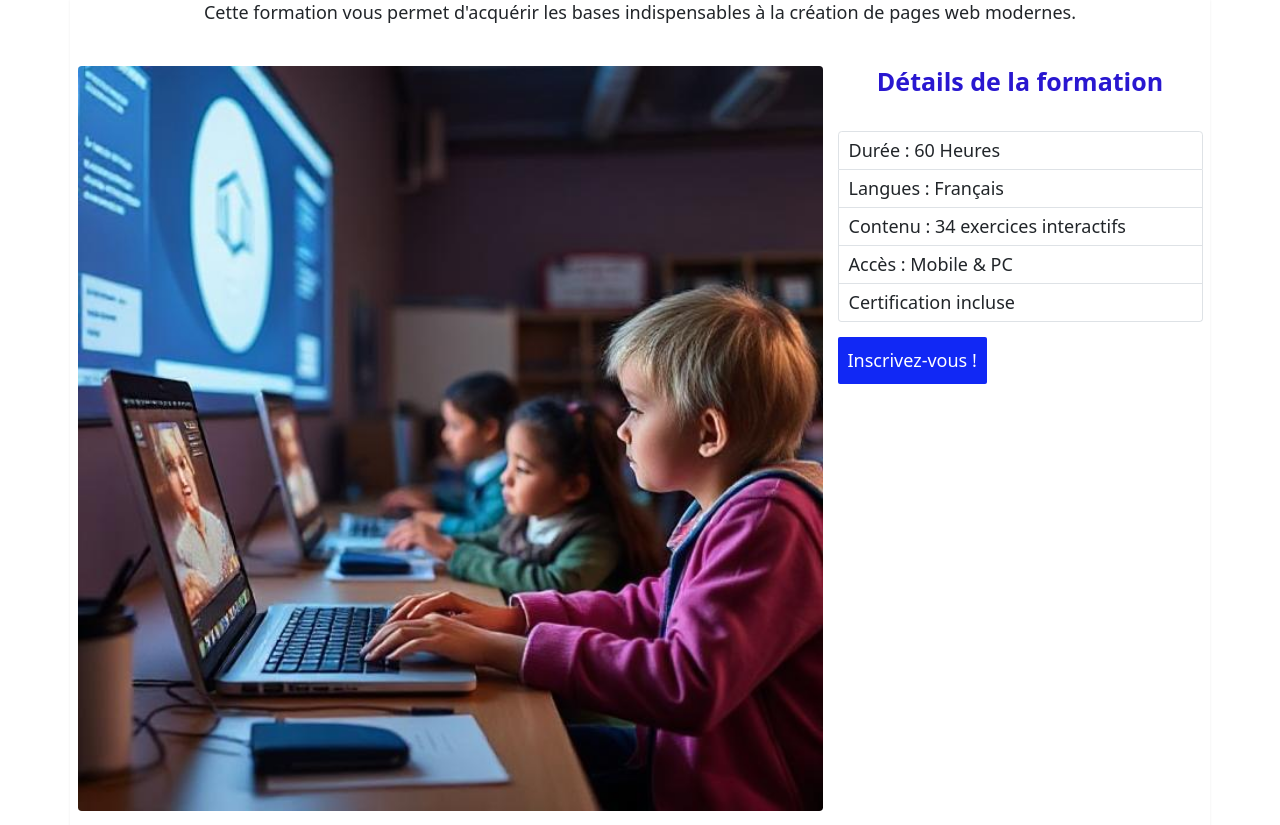
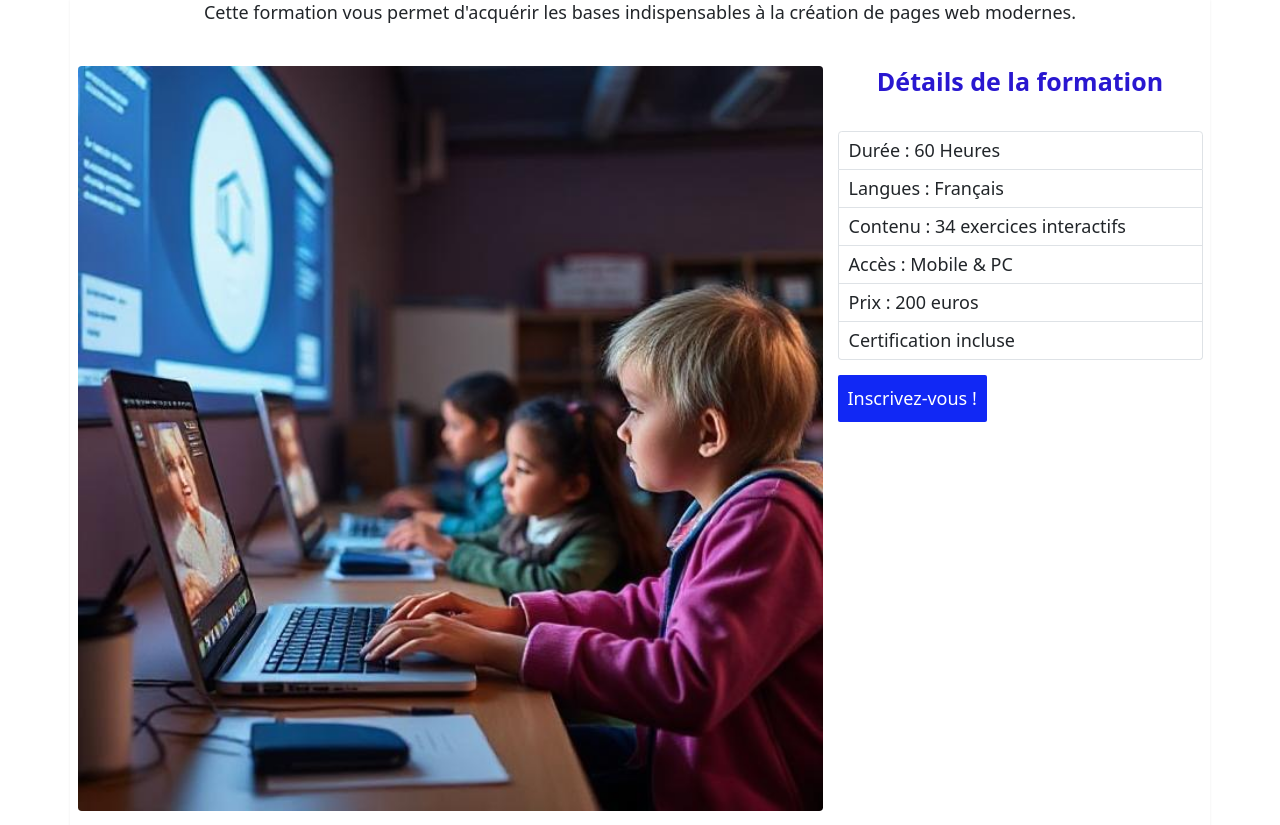
Before and after one commit to makombelajob/file-rouge, a PHP site: page /html_formation.php in a window 1280 px wide. Shown: the part 266-1091 px from the top of the page. Run offline with PHP 8.4, Linux system fonts and the light colour scheme.

Commit message:
commit le 12

```diff
--- a/app/html_formation.php
+++ b/app/html_formation.php
@@ -66,6 +66,7 @@
 						<li class="list-group-item">Langues : Français</li>
 						<li class="list-group-item">Contenu : 34 exercices interactifs</li>
 						<li class="list-group-item">Accès : Mobile & PC</li>
+						<li class="list-group-item">Prix : 200 euros</li>
 						<li class="list-group-item">Certification incluse</li>
 					</ul>
 					<div class="pt-4 mb-4">
```
Also changed, not shown: 3 other files.
